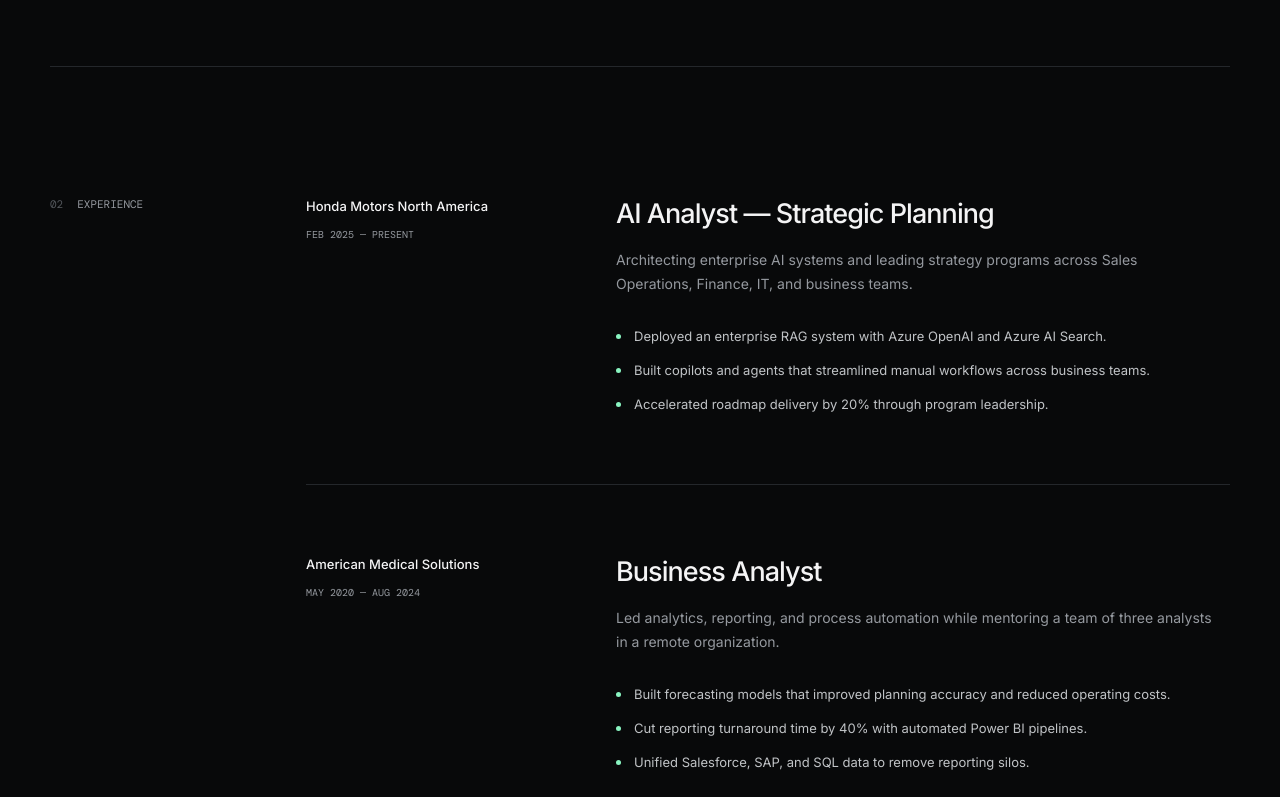
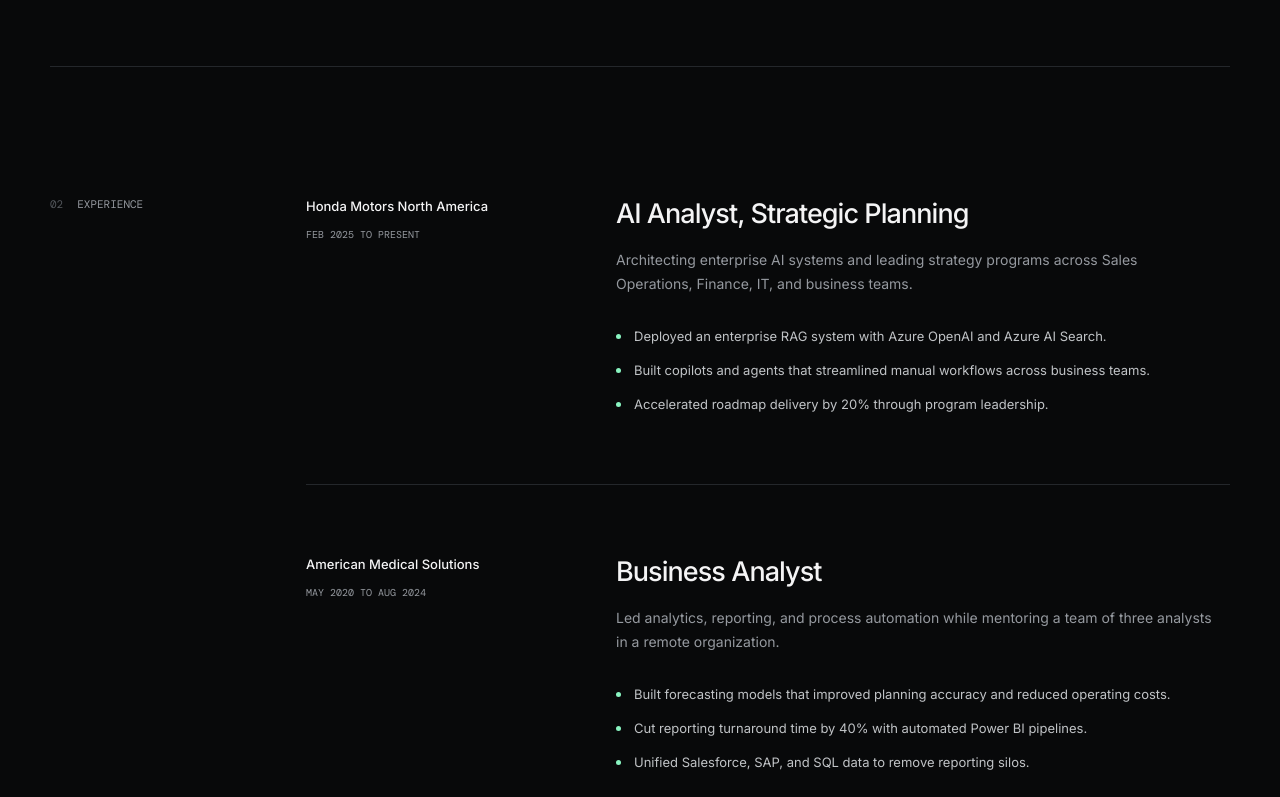
Before and after one commit to sf9393/website, a plain HTML site: page index.html in a window 1280 px wide. Shown: the part 1607-2404 px from the top of the page. Drawn offline with nearby package versions, Linux system fonts and the light colour scheme.

Commit message:
Remove em dashes from site copy

```diff
--- a/index.html
+++ b/index.html
@@ -8,13 +8,13 @@
       content="Jonathan Anzuoni is a Senior AI Transformation &amp; Operations Engineer driving enterprise AI adoption, business intelligence, and automation."
     />
     <meta name="theme-color" content="#08090a" />
-    <meta property="og:title" content="Jonathan Anzuoni — AI Strategy &amp; Emerging Technology" />
+    <meta property="og:title" content="Jonathan Anzuoni | AI Strategy &amp; Emerging Technology" />
     <meta
       property="og:description"
       content="Enterprise AI transformation, business intelligence, and automation leadership."
     />
     <meta property="og:type" content="website" />
-    <title>Jonathan Anzuoni — AI Strategy &amp; Emerging Technology</title>
+    <title>Jonathan Anzuoni | AI Strategy &amp; Emerging Technology</title>
     <link rel="preconnect" href="https://fonts.googleapis.com" />
     <link rel="preconnect" href="https://fonts.gstatic.com" crossorigin />
     <link
@@ -51,7 +51,7 @@
               Senior AI Transformation &amp; Operations Engineer with 6+ years of
               experience driving enterprise AI adoption, business intelligence,
               and automation across cross-functional organizations. I lead the
-              full AI lifecycle—from roadmapping and vendor selection through
+              full AI lifecycle, from roadmapping and vendor selection through
               deployment and ROI measurement. My work improves forecast
               accuracy, reduces operational costs, and accelerates executive
               decision-making.
@@ -123,10 +123,10 @@
           <div class="role">
             <div class="role-meta">
               <p class="company">Honda Motors North America</p>
-              <p>Feb 2025 — Present</p>
+              <p>Feb 2025 to Present</p>
             </div>
             <div class="role-details">
-              <h2>AI Analyst — Strategic Planning</h2>
+              <h2>AI Analyst, Strategic Planning</h2>
               <p>
                 Architecting enterprise AI systems and leading strategy programs
                 across Sales Operations, Finance, IT, and business teams.
@@ -141,7 +141,7 @@
           <div class="role">
             <div class="role-meta">
               <p class="company">American Medical Solutions</p>
-              <p>May 2020 — Aug 2024</p>
+              <p>May 2020 to Aug 2024</p>
             </div>
             <div class="role-details">
               <h2>Business Analyst</h2>
```
